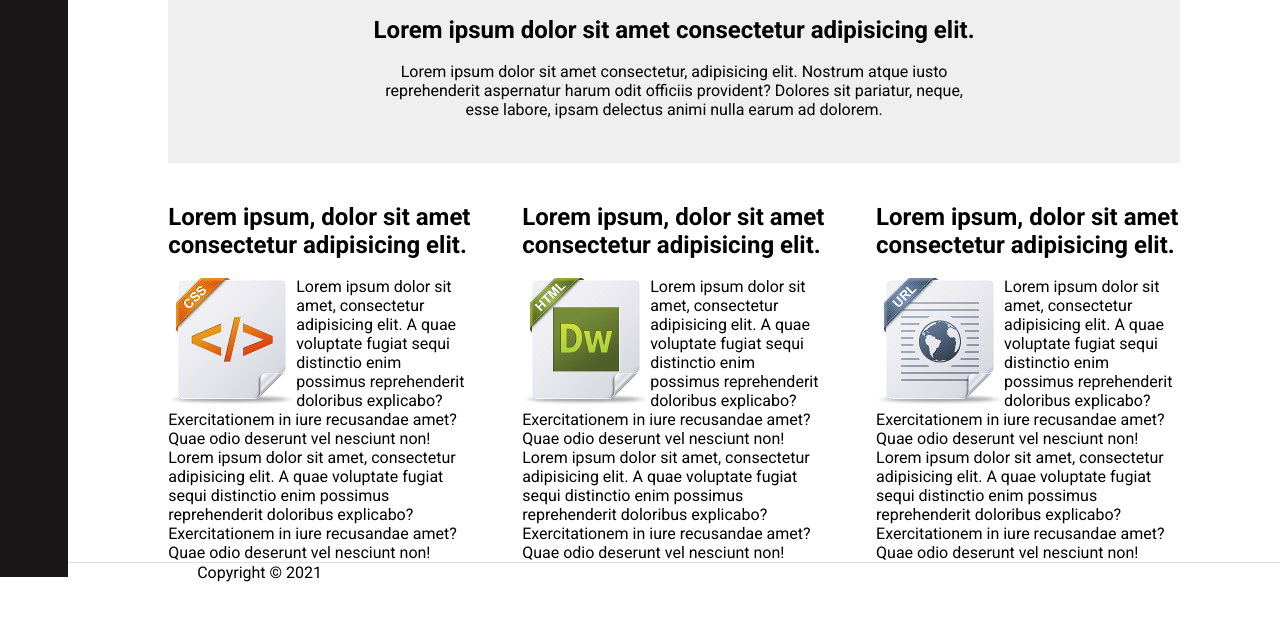
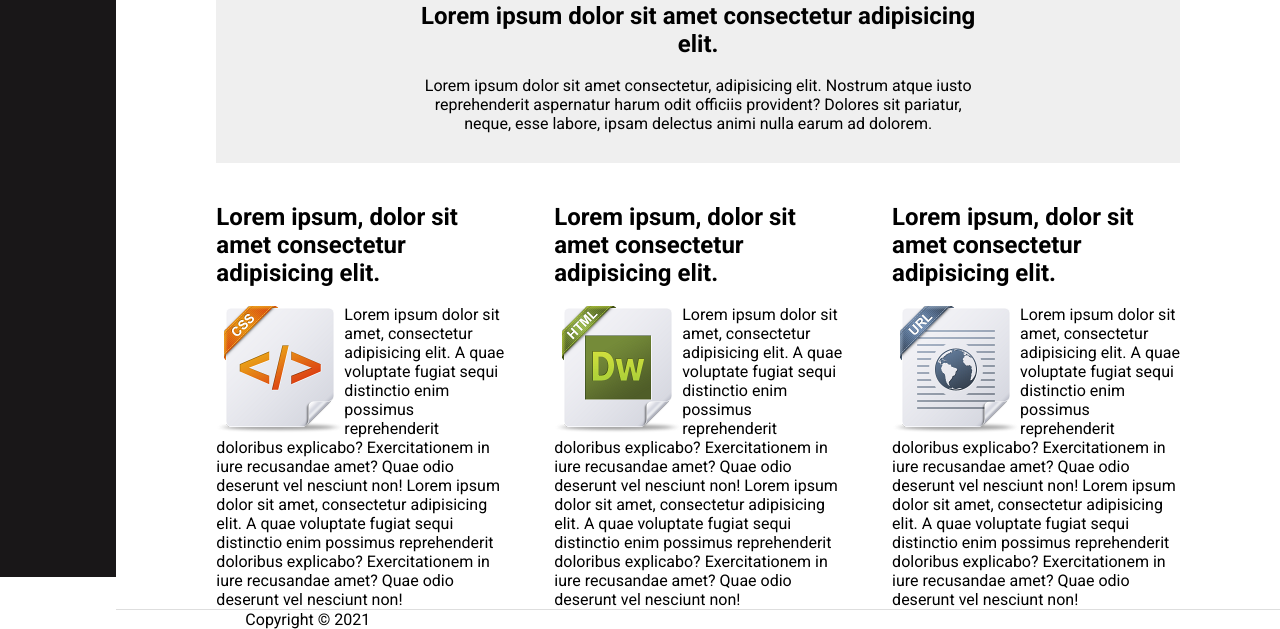
Before and after one commit to VanTien266/Q1, a plain HTML site: page index.html in a window 1280 px wide. Shown: the part 223-852 px from the top of the page. Before the commit the page ends 805 px from the top, so only its background shows below. Drawn offline with Linux system fonts and the light colour scheme.

Commit message:
Tien fix responsive

```diff
--- a/style.css
+++ b/style.css
@@ -16,12 +16,13 @@ body {
   flex-direction: column;
   justify-content: space-between;
   height: 100%;
+  flex: 10;
 }
 .side-bar {
   background-color: #191718;
   color: #ffffff;
   height: 100%;
-  width: 25%;
+  flex: 1;
 }
 
 li {
```
